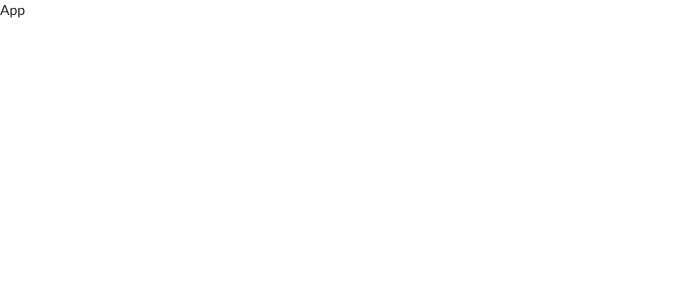
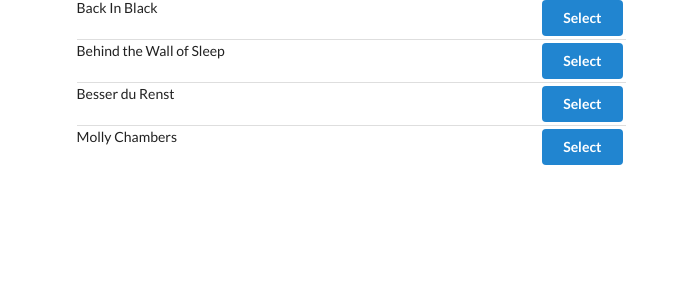
Before and after one commit to gabrielsaviank/Songs-Redux, a React (Create React App) app: page / in a window 1280 px wide. Shown: the top 300 px of the page, without its empty margins (0-688 px from the left). Built offline with nearby package versions, Linux system fonts and the light colour scheme.

Commit message:
songlist renderisation

```diff
--- a/src/components/App.js
+++ b/src/components/App.js
@@ -1,8 +1,18 @@
 import React from 'react';
 import {selectSong} from '../actions';
 
+import SongList from './SongList';
+
 const App = () => {
-  return <div>App</div>
+  return (
+    <div className="ui container grid">
+      <div className="ui row">
+        <div className className="column eight wide">
+          <SongList/>
+        </div>
+      </div>
+    </div>
+  )
 };
 
 export default App;
--- /dev/null
+++ b/src/components/SongList.js
@@ -0,0 +1,32 @@
+import React, {Component} from 'react';
+import { connect } from 'react-redux';
+
+
+class SongList extends Component {
+  renderList() {
+    return this.props.songs.map((song) => {
+      return (
+        <div className="item" key={song.title}>
+          <div className="right floated content">
+            <button className="ui button primary">
+              Select
+            </button>
+
+          </div>
+
+          <div className="content">{song.title}</div>
+        </div>
+      );
+    })
+  }
+  render(){
+    return <div className="ui divided list">{this.renderList()}</div>;
+  };
+};
+
+//Map state to props
+const mapStateToProps = (state) => {
+  return {songs: state.songs};
+};
+
+export default connect(mapStateToProps)(SongList);
--- a/src/index.js
+++ b/src/index.js
@@ -1,9 +1,14 @@
 import React from 'react';
 import ReactDOM from 'react-dom';
+import { Provider } from 'react-redux';
+import { createStore } from 'redux';
+
 import App from './components/App';
-
+import reducers from './reducers';
 
 ReactDOM.render(
-  <App/>,
+  <Provider store={createStore(reducers)}>
+    <App/>
+  </Provider>,
   document.querySelector('#root')
 );
--- a/src/reducers/index.js
+++ b/src/reducers/index.js
@@ -1,17 +1,23 @@
+import {combineReducers} from 'redux';
 
-const songsReducer = () => {
+export const songsReducer = () => {
   return [
     {title: 'Back In Black', duration: ' 3:00'},
     {title: 'Behind the Wall of Sleep', duration: '3:23'},
     {title: 'Besser du Renst', duration: ' 4:00'},
-    {title: 'Molly Chambers', duratio: '2:30'}
+    {title: 'Molly Chambers', duration: '2:30'}
   ];
 };
 
-const selectedSong = (selectedSong = null, action) => {
+export const selectedSong = (selectedSong = null, action) => {
   if (selectedSong === 'SONG_SELECTED') {
     return action.payload;
   };
 
   return selectedSong;
 };
+
+export default combineReducers({
+  songs: songsReducer,
+  selectedSong: selectedSong
+});
```
